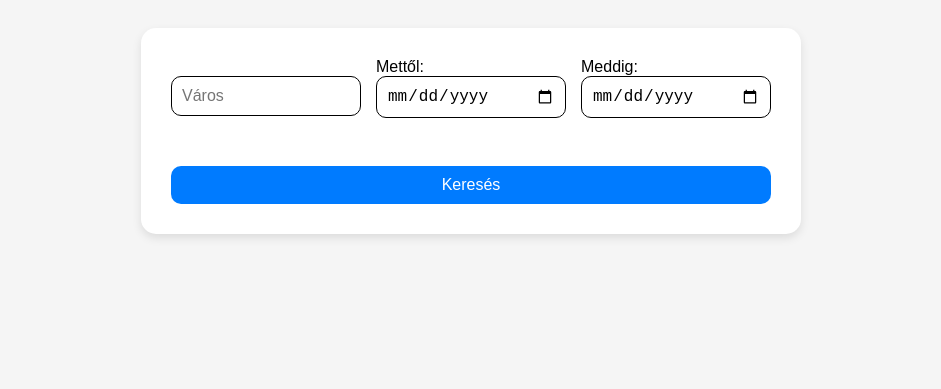
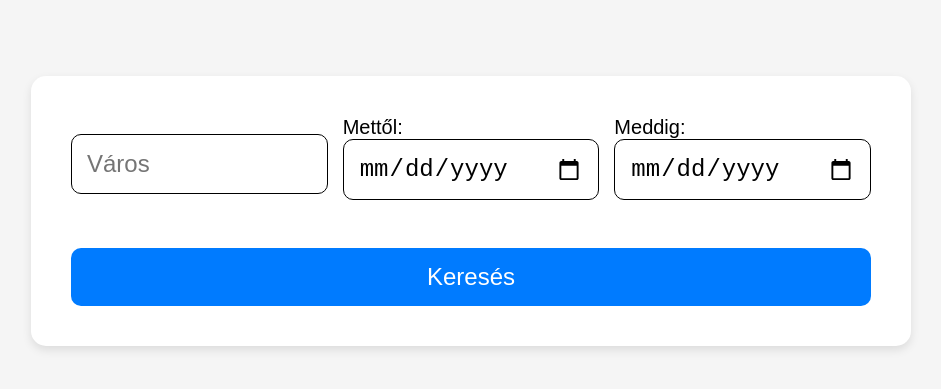
Before and after one commit to nacsacsa/weather-forecast, a plain HTML site: page WeatherForecast/Frontend/index.html in a window 1536 px wide. Shown: the part 189-578 px from the top of the page, without its empty margins (297-1238 px from the left). Drawn offline with Linux system fonts and the light colour scheme.

Commit message:
indexStyle.css nagy nézet kialakítása (1500px feletti képernyőkhöz)

```diff
--- a/WeatherForecast/Frontend/styles/indexStyle.css
+++ b/WeatherForecast/Frontend/styles/indexStyle.css
@@ -79,3 +79,21 @@ input[type="submit"]:hover {
         width: 100%;
     }
 }
+
+/* Reszponzív dizájn kialakítása 1500px-nél nagyobb képernyőkhöz */
+@media (min-width: 1500px) {
+    body {
+        padding: 10rem;
+    }
+    #main-box {
+        max-width: 800px;
+        padding: 40px;
+    }
+    input[type="text"], input[type="date"], input[type="submit"] {
+        font-size: 24px;
+        padding: 15px;
+    }
+    label {
+        font-size: 20px;
+    }
+}
```
